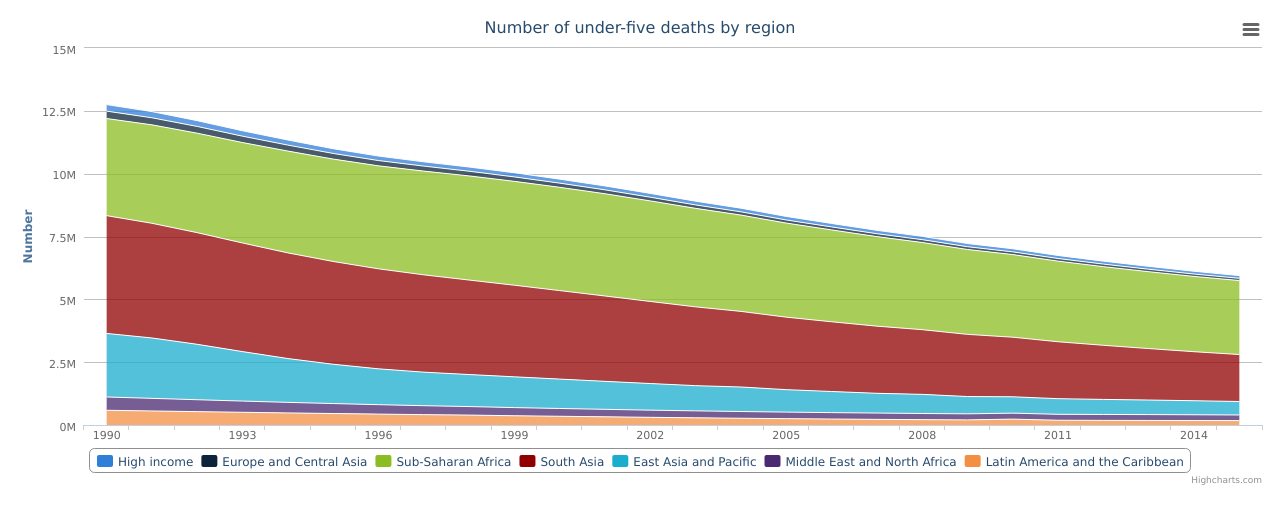
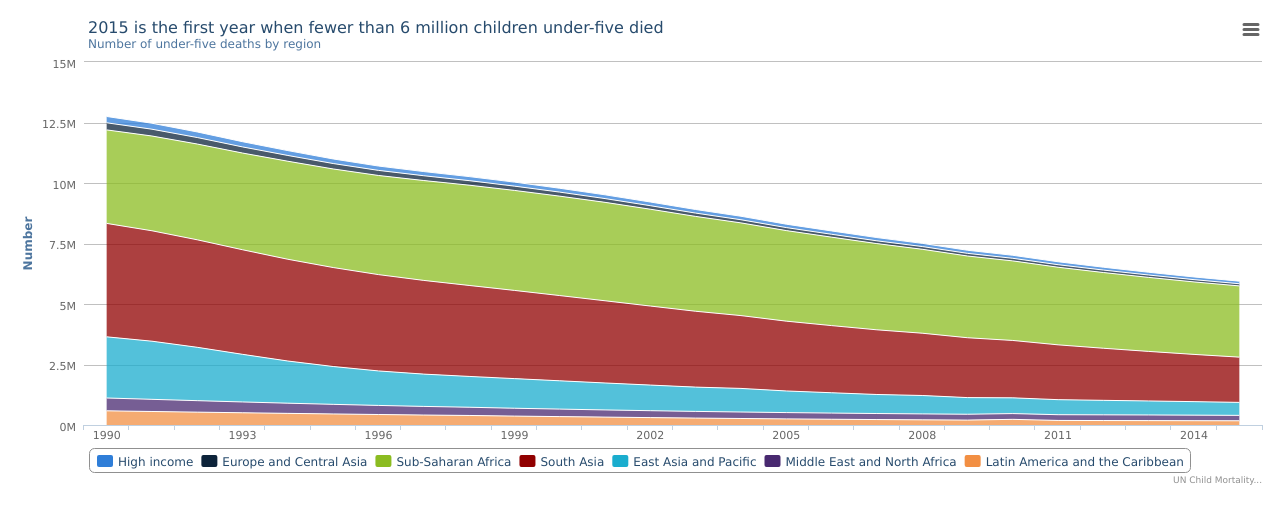
Before and after one commit to tkb/cm-post, a plain HTML site: page cm2.html in a window 1280 px wide. Drawn offline with Linux system fonts and the light colour scheme.

Commit message:
probably needs a few more tweaks

```diff
--- a/cm2.html
+++ b/cm2.html
@@ -25,8 +25,19 @@ $(function () {
                 type: 'area'
             },
             title: {
+                align: "left",
+                x: 70,
+                text: '2015 is the first year when fewer than 6 million children under-five died'
+            },
+            subtitle: {
+                align: "left",
+                x: 70,
                 text: 'Number of under-five deaths by region'
             },
+            credits: {
+                text: 'UN Child Mortality...'
+            },
+
             xAxis: {
                 labels: {
                     step: 3,
```
